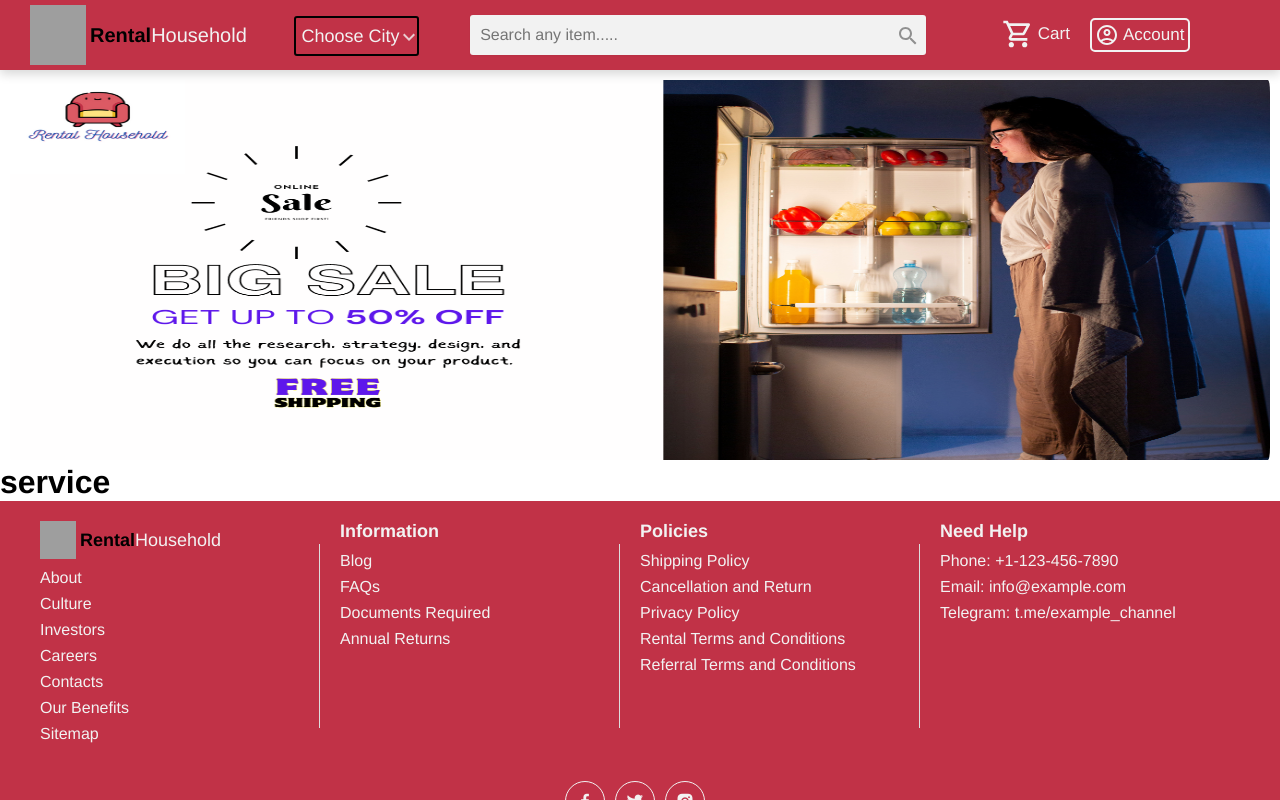
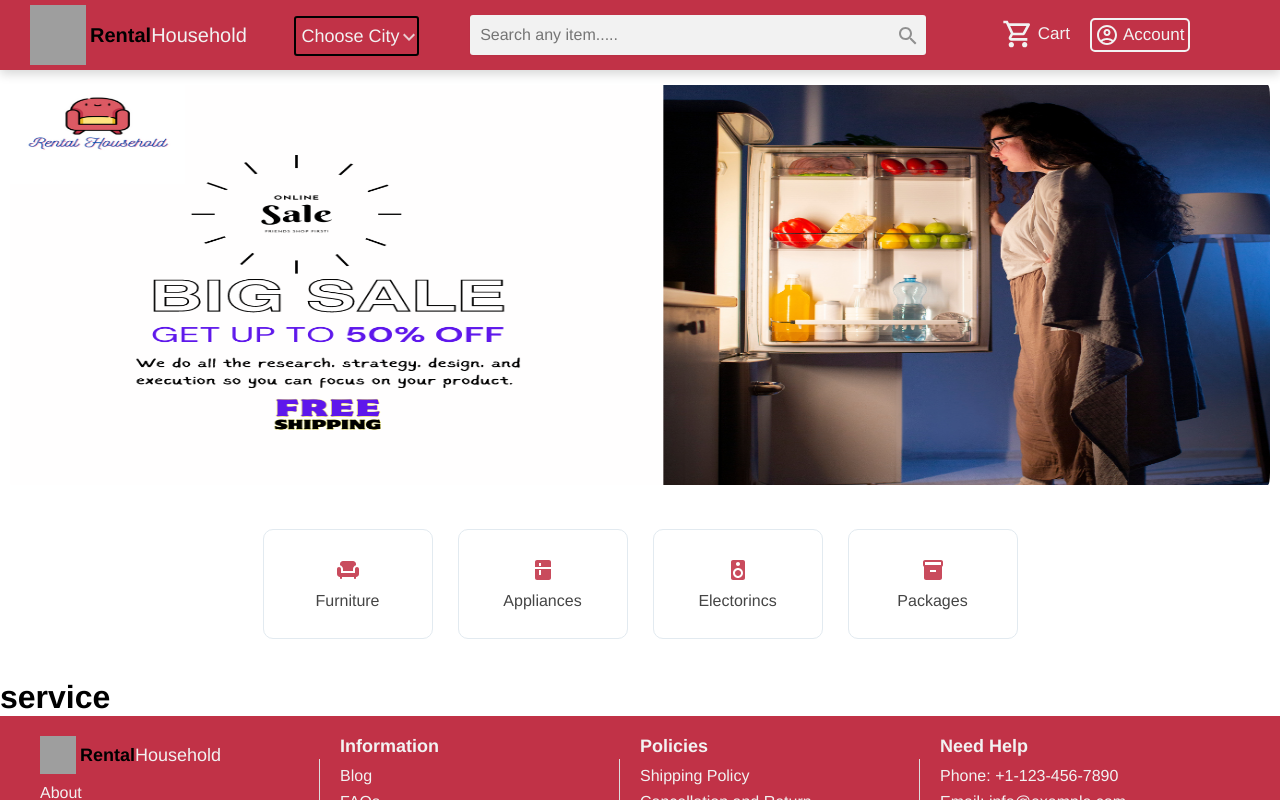
Before and after one commit to akgupta55/RentalHousehold, a React (Vite) app: page / in a window 1280 px wide. Shown: the top 800 px of the page. Built offline with nearby package versions, Linux system fonts and the light colour scheme; grey boxes are pictures that could not be loaded.

Commit message:
creating categories components

```diff
--- /dev/null
+++ b/src/Components/Categories/Categories.css
@@ -0,0 +1,38 @@
+.categories {
+  margin-block: 40px;
+  display: flex;
+  gap: 25px;
+  align-items: center;
+  justify-content: center;
+}
+.categories .card {
+  display: flex;
+  align-items: center;
+  justify-content: center;
+  flex-direction: column;
+  gap: 10px;
+  width: 170px;
+  height: 110px;
+  background: #fff;
+  padding: 18px 28px;
+  border: 1px solid #e2eaf0;
+  border-radius: 10px;
+  box-shadow: 0 0 0;
+  transition: all 0.2s ease-in;
+  -moz-transition: 0.2s all ease-in;
+  -webkit-transition: all 0.2s ease-in;
+}
+.categories .card:hover {
+  box-shadow: rgba(0, 0, 0, 0.4) 0px 2px 4px,
+    rgba(0, 0, 0, 0.3) 0px 7px 13px -3px, rgba(0, 0, 0, 0.2) 0px -3px 0px inset;
+}
+
+.categories .card svg {
+  color: #c13247e0;
+}
+
+.categories .card h3 {
+  color: #454545;
+  font-size: 16px;
+  font-weight: 540;
+}
--- /dev/null
+++ b/src/Components/Categories/Categories.jsx
@@ -0,0 +1,30 @@
+import "./Categories.css";
+import ChairIcon from "@mui/icons-material/Chair";
+import KitchenIcon from "@mui/icons-material/Kitchen";
+import SpeakerIcon from "@mui/icons-material/Speaker";
+import InventoryIcon from "@mui/icons-material/Inventory";
+
+function Categories() {
+  return (
+    <div className="categories">
+      <div className="card">
+        <ChairIcon />
+        <h3>Furniture</h3>
+      </div>
+      <div className="card">
+        <KitchenIcon />
+        <h3>Appliances</h3>
+      </div>
+      <div className="card">
+        <SpeakerIcon />
+        <h3>Electorincs</h3>
+      </div>
+      <div className="card">
+        <InventoryIcon />
+        <h3>Packages</h3>
+      </div>
+    </div>
+  );
+}
+
+export default Categories;
--- a/src/Components/Navbar/Navbar.css
+++ b/src/Components/Navbar/Navbar.css
@@ -132,11 +132,22 @@
   margin-top: 5px;
   width: 160px;
   height: 180px;
-  top: 90%;
+  top: 100%;
   border-radius: 4px;
   left: 29%;
   box-shadow: rgba(50, 50, 93, 0.25) 0px 2px 5px -1px,
     rgba(0, 0, 0, 0.3) 0px 1px 3px -1px;
+}
+
+.container2 .dropdown2::before {
+  content: " ";
+  position: absolute;
+  top: -5px;
+  right: 98px;
+  height: 20px;
+  width: 20px;
+  background: #f2f2f2;
+  transform: rotate(45deg);
 }
 
 .container2 .dropdown2 ul {
--- a/src/Components/Services/Services.jsx
+++ b/src/Components/Services/Services.jsx
@@ -1,4 +1,4 @@
-import React from "react";
+import "./Services.css";
 
 function Services() {
   return (
--- a/src/Pages/Home/Home.css
+++ b/src/Pages/Home/Home.css
@@ -1,9 +1,9 @@
 .home {
-  padding-top: 80px;
+  padding-top: 85px;
 }
 .home img {
   width: 100%;
-  height: 380px;
+  height: 400px;
   border-radius: 12px;
   padding-inline: 10px;
 }
--- a/src/Pages/Home/Home.jsx
+++ b/src/Pages/Home/Home.jsx
@@ -1,11 +1,13 @@
 import "./Home.css";
 import banner from "../../Components/assets/banner.png";
 import Services from "../../Components/Services/Services";
+import Categories from "../../Components/Categories/Categories";
 
 function Home() {
   return (
     <div className="home">
       <img src={banner} alt="" />
+      <Categories />
       <Services />
     </div>
   );
```
Also changed, not shown: .eslintrc.cjs, src/Components/Services/Services.css (added).
